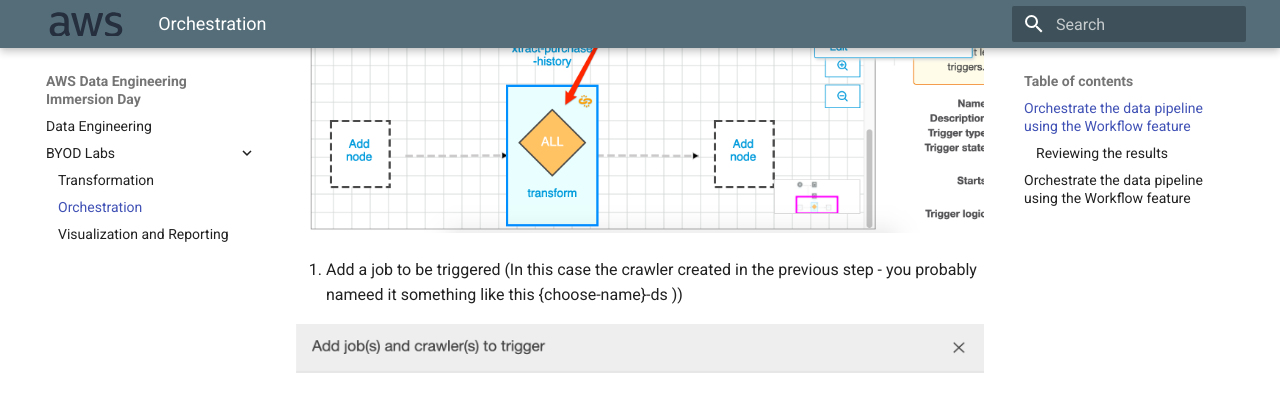
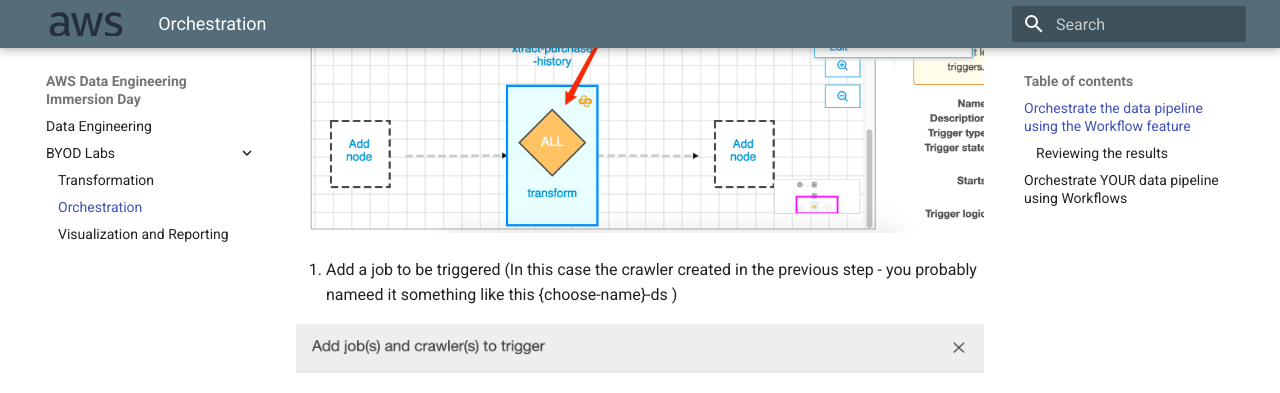
Before and after one commit to BastLeblanc/aws-byod-immersion-day, an MkDocs documentation site: the page built from labs/02_orchestration/orchestration.md, in a window 1280 px wide and 900 px high, scrolled down 6507 px. Shown: the top 393 px of the window. Built offline with MkDocs 1.6.1 and Material for MkDocs 9.7.7, drawn with Linux system fonts in a browser that asks for light colours; some of the changed text lies outside the part shown.

Commit message:
Update orchestration.md

```diff
--- a/labs/02_orchestration/orchestration.md
+++ b/labs/02_orchestration/orchestration.md
@@ -77,7 +77,7 @@
 
 ![adding jobs to the trigger](./img/orchestration/wf9.png)
 
-3. Add a job to be triggered (In this case the crawler created in the previous step - you probably nameed it something like this {choose-name}-ds ))
+3. Add a job to be triggered (In this case the crawler created in the previous step - you probably nameed it something like this {choose-name}-ds )
 
 ![adding jobs to the trigger](./img/orchestration/wf51.png)
 
@@ -101,7 +101,7 @@
 
 "What can I do with it?", you may wonder. Stay tuned, we will cover this in great details in the next session.
 
-## Orchestrate the data pipeline using the Workflow feature
+## Orchestrate YOUR data pipeline using Workflows
 
 We just walked you trough an example, now its time you think about your own workflow case. Which are those jobs that have to run on a recurring/ schedule basis?
 Please note that this was a lineal job, but you can run some jobs in parallel, you can add them in parallel in the pipeline.
```
Also changed, not shown: other parts of labs/02_orchestration/orchestration.md (+1 -1 lines).
